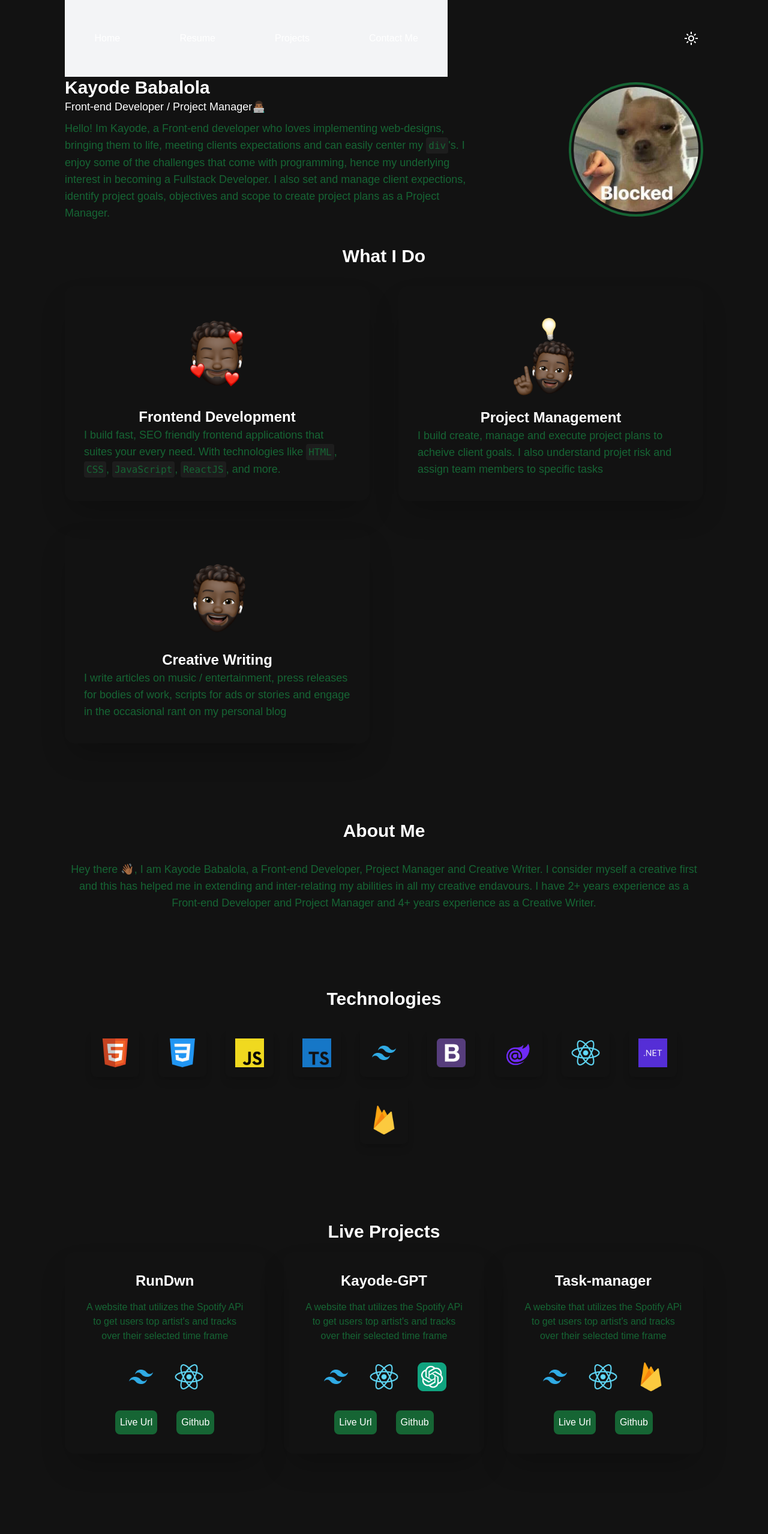
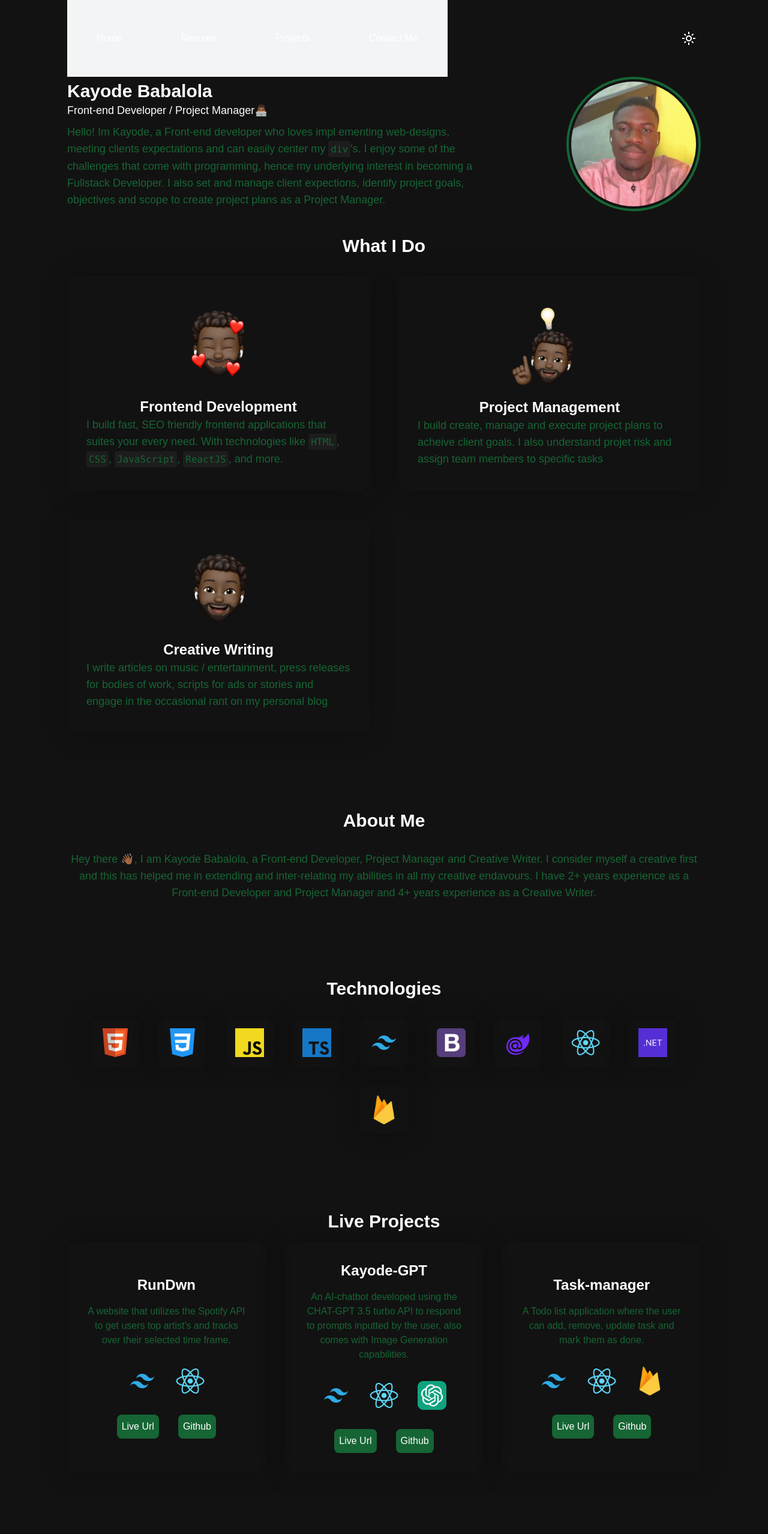
Before and after one commit to kayode-dev/portfolio-v1, a React (Create React App) app: page / in a window 1280 px wide. Shown: the top 2557 px of the page at 60% size. Built offline with nearby package versions, Linux system fonts and the light colour scheme.

Commit message:
project description and final contents

```diff
--- a/src/_app.tsx
+++ b/src/_app.tsx
@@ -11,7 +11,7 @@ const MyApp: any = () => {
   return (
     <BrowserRouter>
       <ThemeProvider>
-        <main className="w-full px-3 lg:w-[85%] grid items-center mx-auto">
+        <main className="w-full px-4 lg:w-[85%] grid items-center mx-auto">
           <NavBar />
           <Routes>
             <Route index element={<Home />} />
--- a/src/components/Doings.tsx
+++ b/src/components/Doings.tsx
@@ -74,9 +74,9 @@ const Doings = () => {
         <h1 className="text-center font-bold text-3xl mb-8">About Me</h1>
         <p className="text-lg text-green-800 text-center">
           Hey there 👋🏾, I am Kayode Babalola, a Front-end Developer, Project
-          Manager and Creative Writer. I consider myself a creative first and this has
-          helped me in extending and inter-relating my abilities in all my
-          creative endavours. I have 2+ years experience as a Front-end
+          Manager and Creative Writer. I consider myself a creative first and
+          this has helped me in extending and inter-relating my abilities in all
+          my creative endavours. I have 2+ years experience as a Front-end
           Developer and Project Manager and 4+ years experience as a Creative
           Writer.
         </p>
@@ -85,7 +85,7 @@ const Doings = () => {
         <h1 className="text-center font-bold text-3xl mb-8">Technologies</h1>
         <div className=" flex flex-wrap gap-8 items-center justify-center">
           {technologies.map((tech) => (
-            <div className="h-20 w-20 p-4 flex flex-col justify-center items-center text-center gap-4 shadow-lg rounded-lg card-img">
+            <div className="h-20 w-20 p-4 flex flex-col justify-center items-center text-center gap-4 doings rounded-lg card-img">
               <div>
                 <img
                   src={tech.image}
@@ -161,7 +161,7 @@ const Doings = () => {
         <iframe
           title="spotify playlist"
           className="rounded-2xl"
-          src="https://open.spotify.com/embed/playlist/3IKp71IDc0HpxOFI0K5twy?utm_source=generator"
+          src="https://open.spotify.com/embed/playlist/3g1wkGVS4b2vuhrTEOKGej?utm_source=generator"
           width="100%"
           height="352"
           frameBorder="0"
--- a/src/components/Intro.tsx
+++ b/src/components/Intro.tsx
@@ -1,6 +1,6 @@
 import React from "react";
 
-import profpic from "../images/blocked.jpg";
+import profpic from "../images/IMG_6729.jpg";
 
 const Intro = () => {
   return (
@@ -11,8 +11,8 @@ const Intro = () => {
           Front-end Developer / Project Manager👨🏾‍💻
         </p>
         <p className="font-medium text-lg text-green-800">
-          Hello! Im Kayode, a Front-end developer who loves implementing
-          web-designs, bringing them to life, meeting clients expectations and
+          Hello! Im Kayode, a Front-end developer who loves impl ementing
+          web-designs, meeting clients expectations and
           can easily center my <code>div</code>'s. I enjoy some of the
           challenges that come with programming, hence my underlying interest in
           becoming a Fullstack Developer. I also set and manage client expections,
--- a/src/components/NavBar.tsx
+++ b/src/components/NavBar.tsx
@@ -40,7 +40,7 @@ const NavBar: any = () => {
 
   return (
     <>
-      <nav className="h-32 w-full flex justify-between font-medium text-base">
+      <nav className="h-20 md:h-32 w-full flex justify-between font-medium text-base">
         {showNav ? (
           <SideBar onCloseClick={navShowHandler} colors={sidebar_color} />
         ) : (
--- a/src/components/UI/Card.tsx
+++ b/src/components/UI/Card.tsx
@@ -2,7 +2,7 @@ import React from "react";
 
 const Card = (props: any) => {
   return (
-    <div className="p-8 flex flex-col justify-center items-center text-center gap-4 shadow-2xl rounded-2xl card-img">
+    <div className="p-8 flex flex-col justify-center items-center text-center gap-4 doings rounded-2xl card-img">
       <div className="h-1/2">
         <img src={props.img} alt="display" className="h-40 w-40" />
       </div>
--- a/src/components/UI/project-cards.tsx
+++ b/src/components/UI/project-cards.tsx
@@ -1,7 +1,7 @@
 import React, { FC } from "react";
 const ProjectCards = (props: any) => {
   return (
-    <div className="p-8 flex flex-col justify-center items-center text-center gap-8 shadow-2xl rounded-2xl">
+    <div className="p-8 flex flex-col justify-center items-center text-center gap-8 doings rounded-2xl bg-inherit">
       <div className="flex flex-col gap-4 items-center">
         <h2 className="text-2xl font-semibold">{props.heading}</h2>
         <p className="text-green-800">{props.summary}</p>
--- a/src/components/projects.tsx
+++ b/src/components/projects.tsx
@@ -12,7 +12,7 @@ const projects: {
   {
     heading: "RunDwn",
     summary:
-      "A website that utilizes the Spotify APi to get users top artist's and tracks over their selected time frame",
+      "A website that utilizes the Spotify API to get users top artist's and tracks over their selected time frame.",
     liveUrl: "https://rundwn.vercel.app",
     GithubRepo: "https://github.com/kayode-dev/wrapped-anytime",
     tech: [
@@ -23,7 +23,7 @@ const projects: {
   {
     heading: "Kayode-GPT",
     summary:
-      "A website that utilizes the Spotify APi to get users top artist's and tracks over their selected time frame",
+      "An AI-chatbot developed using the CHAT-GPT 3.5 turbo API to respond to prompts inputted by the user, also comes with Image Generation capabilities.",
     liveUrl: "https://kayode-gpt.vercel.app/",
     GithubRepo: " https://github.com/kayode-dev/kayode-gpt",
     tech: [
@@ -35,7 +35,7 @@ const projects: {
   {
     heading: "Task-manager",
     summary:
-      "A website that utilizes the Spotify APi to get users top artist's and tracks over their selected time frame",
+      "A Todo list application where the user can add, remove, update task and mark them as done.",
     liveUrl: "https://task-manager-eta-six.vercel.app/",
     GithubRepo: "https://github.com/kayode-dev/wrapped-anytime",
     tech: [
--- a/src/index.css
+++ b/src/index.css
@@ -42,7 +42,7 @@ code {
   grid-template-columns: 1fr 1fr;
 }
 .doings {
-  box-shadow: 0 2rem 4rem rgba(0, 0, 0, 0.3);
+  box-shadow: 0px 0px 40px 1px rgba(0, 0, 0, 0.25);
 }
 
 hr {
```
Also changed, not shown: src/images/IMG_6729.jpg (added).
